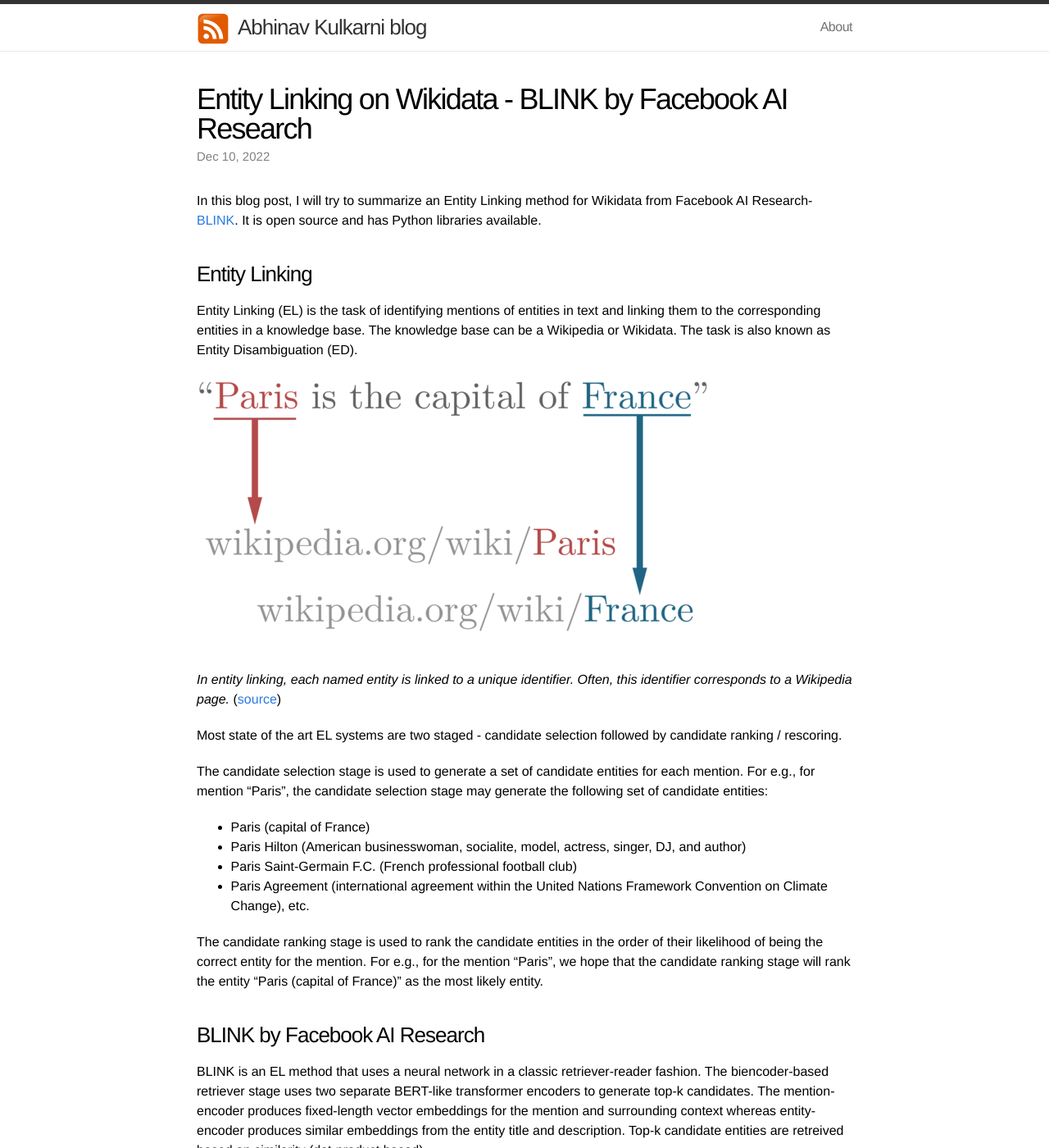
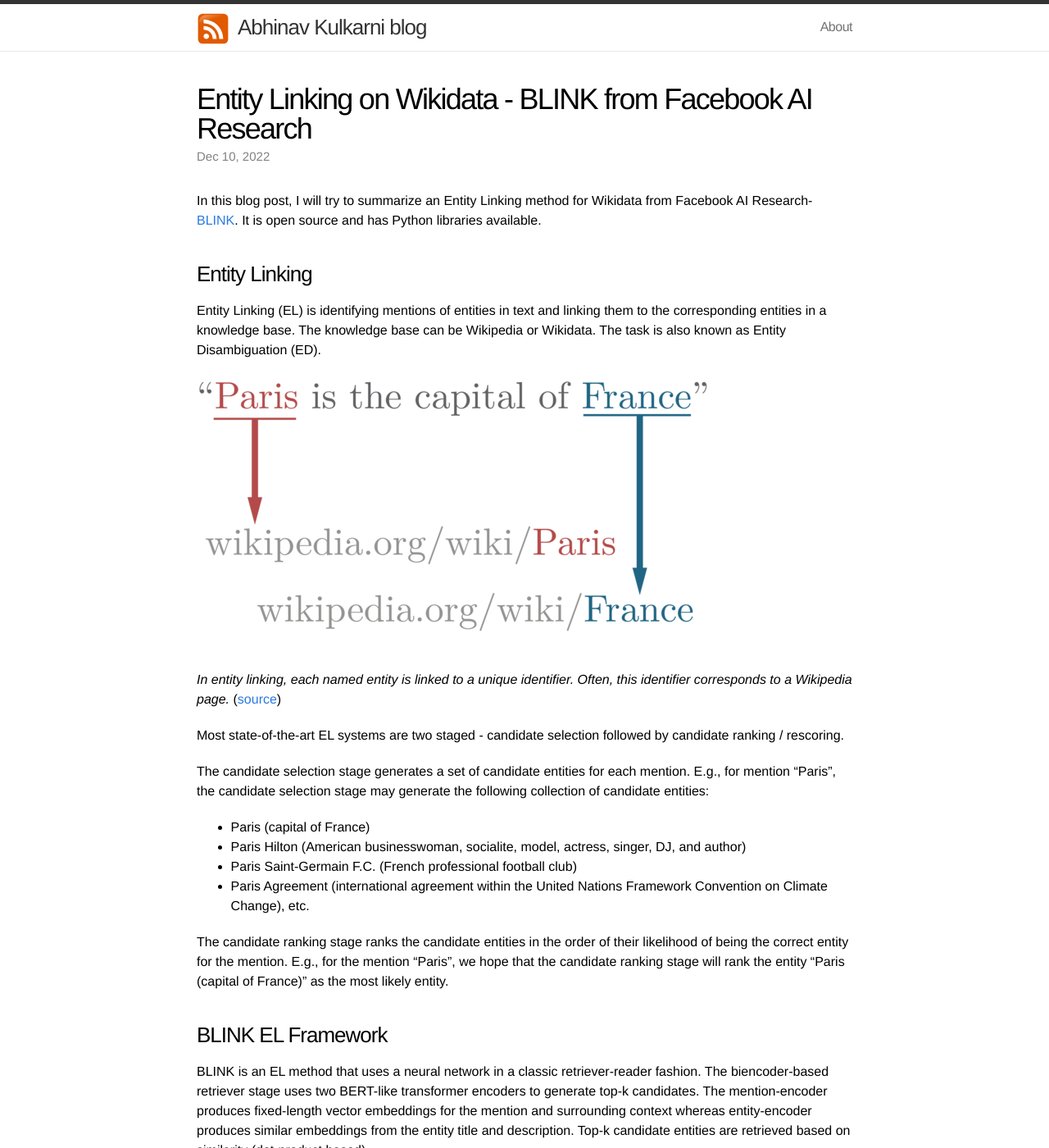
Before and after one commit to abhinavkulkarni/abhinavkulkarni.github.io, a Jekyll site: the page built from _posts/2022-12-09-Entity-Linking-on-Wikidata-BLINK.md, in a window 1280 px wide and 1400 px high. Shown: the whole window at 82% size. Built offline with Jekyll 4.4.1, drawn with Linux system fonts in a browser that asks for light colours; formulas are drawn with MathJax 3; comment, search, counter and statistics services are not loaded; some of the changed text lies outside the part shown.

Commit message:
Slight grammatical error corrections

```diff
--- a/_posts/2022-12-09-Entity-Linking-on-Wikidata.md
+++ b/_posts/2022-12-09-Entity-Linking-on-Wikidata-BLINK.md
@@ -1,39 +1,38 @@
 ---
 layout: post
-title:  "Entity Linking on Wikidata - BLINK by Facebook AI Research"
+title:  "Entity Linking on Wikidata - BLINK from Facebook AI Research"
 excerpt: "BLINK is an entity linking framework from Facebook AI Research which implements a classic neural network based retriever-reader architecture for entity linking."
 date:   2022-12-09 19:21:13 -0800
 comments: true
 categories: jekyll update
 ---
 
-In this blog post, I will try to summarize an Entity Linking method for Wikidata from Facebook AI Research- [BLINK](blink-link). It is open source and has Python libraries available.
+In this blog post, I will try to summarize an Entity Linking method for Wikidata from Facebook AI Research- [BLINK][blink-link]. It is open source and has Python libraries available.
 
 ### Entity Linking
 
-Entity Linking (EL) is the task of identifying mentions of entities in text and linking them to the corresponding entities in a knowledge base. The knowledge base can be a Wikipedia or Wikidata. The task is also known as Entity Disambiguation (ED).
+Entity Linking (EL) is identifying mentions of entities in text and linking them to the corresponding entities in a knowledge base. The knowledge base can be Wikipedia or Wikidata. The task is also known as Entity Disambiguation (ED).
 
-![en-image]
+![el-image]
 
 *In entity linking, each named entity is linked to a unique identifier. Often, this identifier corresponds to a Wikipedia page.* ([source](https://en.wikipedia.org/wiki/File:Entity_Linking_-_Short_Example.png))
-<br>
 
-Most state of the art EL systems are two staged - candidate selection followed by candidate ranking / rescoring.
+Most state-of-the-art EL systems are two staged - candidate selection followed by candidate ranking / rescoring.
 
-The candidate selection stage is used to generate a set of candidate entities for each mention. For e.g., for mention "Paris", the candidate selection stage may generate the following set of candidate entities:
+The candidate selection stage generates a set of candidate entities for each mention. E.g., for mention "Paris", the candidate selection stage may generate the following collection of candidate entities:
 
 - Paris (capital of France)
 - Paris Hilton (American businesswoman, socialite, model, actress, singer, DJ, and author)
 - Paris Saint-Germain F.C. (French professional football club)
 - Paris Agreement (international agreement within the United Nations Framework Convention on Climate Change), etc.
 
-The candidate ranking stage is used to rank the candidate entities in the order of their likelihood of being the correct entity for the mention. For e.g., for the mention "Paris", we hope that the candidate ranking stage will rank the entity "Paris (capital of France)" as the most likely entity.
+The candidate ranking stage ranks the candidate entities in the order of their likelihood of being the correct entity for the mention. E.g., for the mention "Paris", we hope that the candidate ranking stage will rank the entity "Paris (capital of France)" as the most likely entity.
 
-### BLINK by Facebook AI Research
+### BLINK EL Framework
 
-BLINK is an EL method that uses a neural network in a classic retriever-reader fashion. The biencoder-based retriever stage uses two separate BERT-like transformer encoders to generate top-k candidates. The mention-encoder produces fixed-length vector embeddings for the mention and surrounding context whereas entity-encoder produces similar embeddings from the entity title and description. Top-k candidate entities are retreived based on similarity (dot-product based).
+BLINK is an EL method that uses a neural network in a classic retriever-reader fashion. The biencoder-based retriever stage uses two BERT-like transformer encoders to generate top-k candidates. The mention-encoder produces fixed-length vector embeddings for the mention and surrounding context whereas entity-encoder produces similar embeddings from the entity title and description. Top-k candidate entities are retrieved based on similarity (dot-product based).
 
-These candidates and the mention are then jointly scored by a cross-encoder which is also a BERT-like transformer encoder.
+These candidates and the mention are then jointly scored by a cross-encoder, a BERT-like transformer encoder.
 
 ### Biencoder
 
@@ -139,12 +138,11 @@ where, $\mathbf{y_{m,e}}$ is the embedding of $\text{[CLS]}$ token of the cross-
 
 Biencoders are trained to maximize the similarity between mention and entity pairs that are linked in the training data and minimize the similarity between (randomly sampled) mention-entity pairs that are not linked. This is done by using a contrastive loss function.
 
-Crossencoder is trained to maximize the similarity between mention-entity pairs that are linked in the training data and minimize the similarity between other entities (among `top-k`) that were retrieved for the same mention by biencoder. This is done by using a contrastive loss function.
+Crossencoder is trained to maximize the similarity between mention-entity pairs linked in the training data and minimize the similarity between other entities (among `top-k`) that were retrieved for the same mention by biencoder. This is done by using a contrastive loss function.
 
 ### Nearest Neighbor Index
 
 Candidate enocdings can be pre-computed and stored in a nearest neighbor index such as [FAISS](https://engineering.fb.com/2017/03/29/data-infrastructure/faiss-a-library-for-efficient-similarity-search/). Unlike, many other entity linking frameworks, BLINK can update candidate encodings periodically and re-index them. This does not require re-training the biencoder and cross-encoder.
 
-[rel-link]: https://github.com/informagi/REL
 [blink-link]: https://github.com/facebookresearch/BLINK
-[en-image]: /assets/entity-linking/640px-Entity_Linking_-_Short_Example.png
+[el-image]: /assets/entity-linking/640px-Entity_Linking_-_Short_Example.png
```
Also changed, not shown: _posts/2022-12-07-GEC-by-Grammarly.md (+4 -5 lines).
